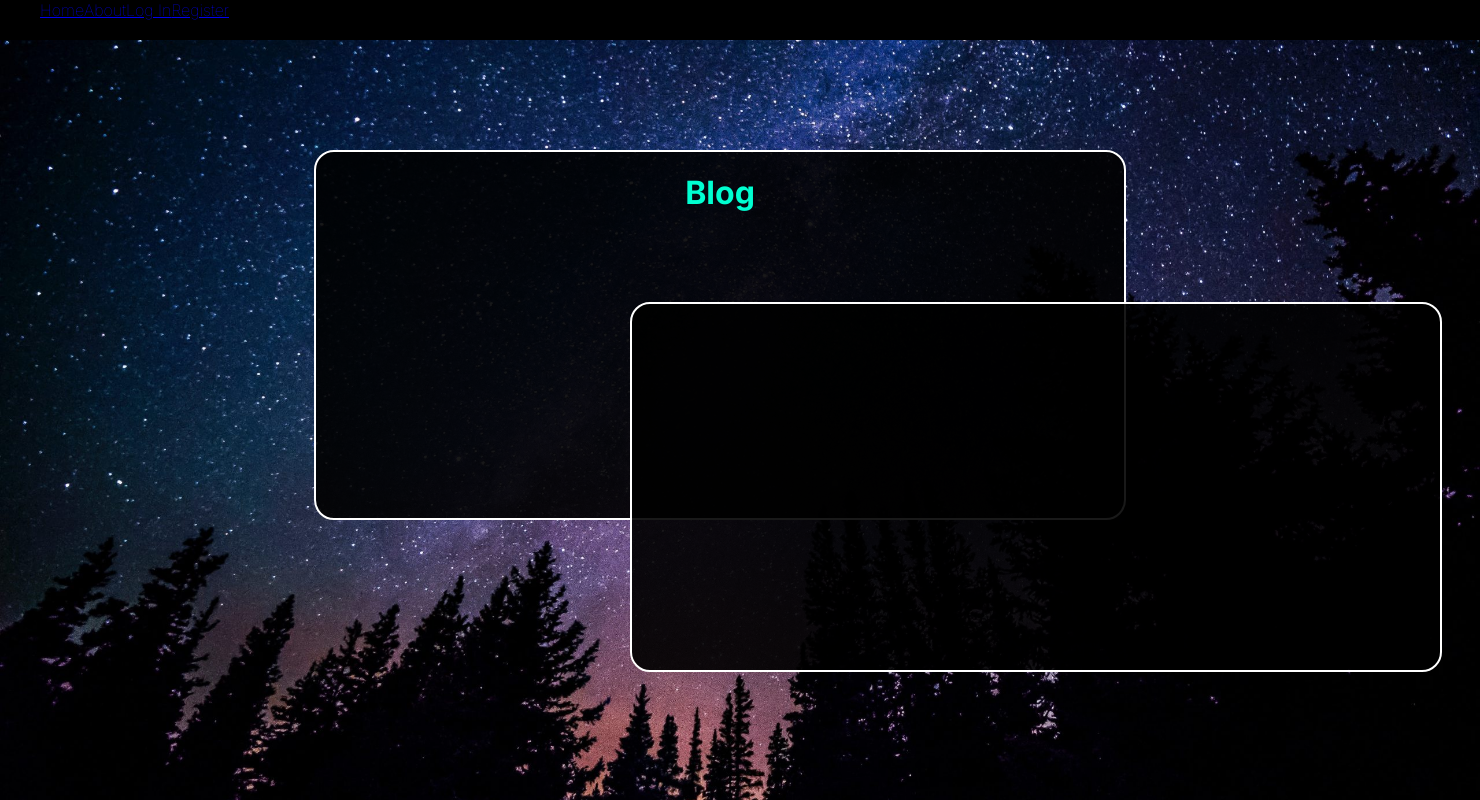
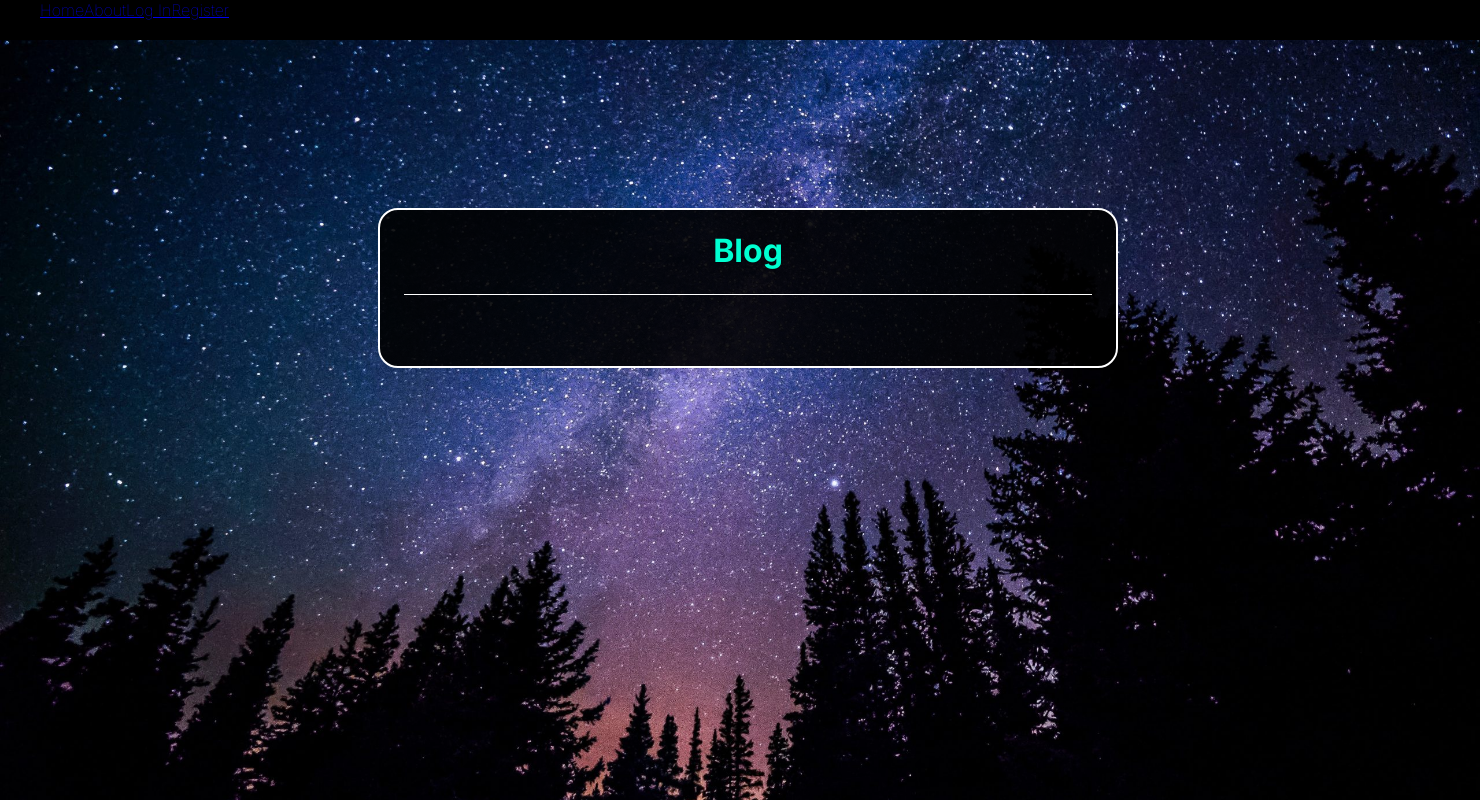
Before and after one commit to Atomic82/Nocturn, a Flask app: page / in a window 1480 px wide. Run offline with Flask 2, Linux system fonts and the light colour scheme; data that the repository does not hold is empty; parts of the project's set-up code (start-up, migrations or seed data) failed here and were passed over.

Commit message:
Delete duplicate blog board

```diff
--- a/myapp/static/css/main.css
+++ b/myapp/static/css/main.css
@@ -14,6 +14,7 @@ body {
   background-repeat: no-repeat;
   background-size: cover;
   height: 70vh;
+  width: 100vw;
   display: flex;
   justify-content: center;
   align-items: center;
@@ -56,12 +57,9 @@ title {
 
 /* blog box */
 .container {
-
   position: absolute;
-  width: 812px;
-  height: 370px;
-  left: 314px;
-  top: 150px;
+  width: 50vw;
+  height: 20vh;
   background: rgba(0, 0, 0, 0.9);
   border: 2px solid #ffffff;
   box-sizing: border-box;
--- a/myapp/templates/index.html
+++ b/myapp/templates/index.html
@@ -1,8 +1,9 @@
 {% extends "base.html" %} {% block content %}
 <div>
     <h1>Blog</h1>
+    <div class="hr"></div>
 </div>
-<div class="container">
+<div>
     {% for post in blog_posts.items %}
     <div class="card">
         <div>
```
